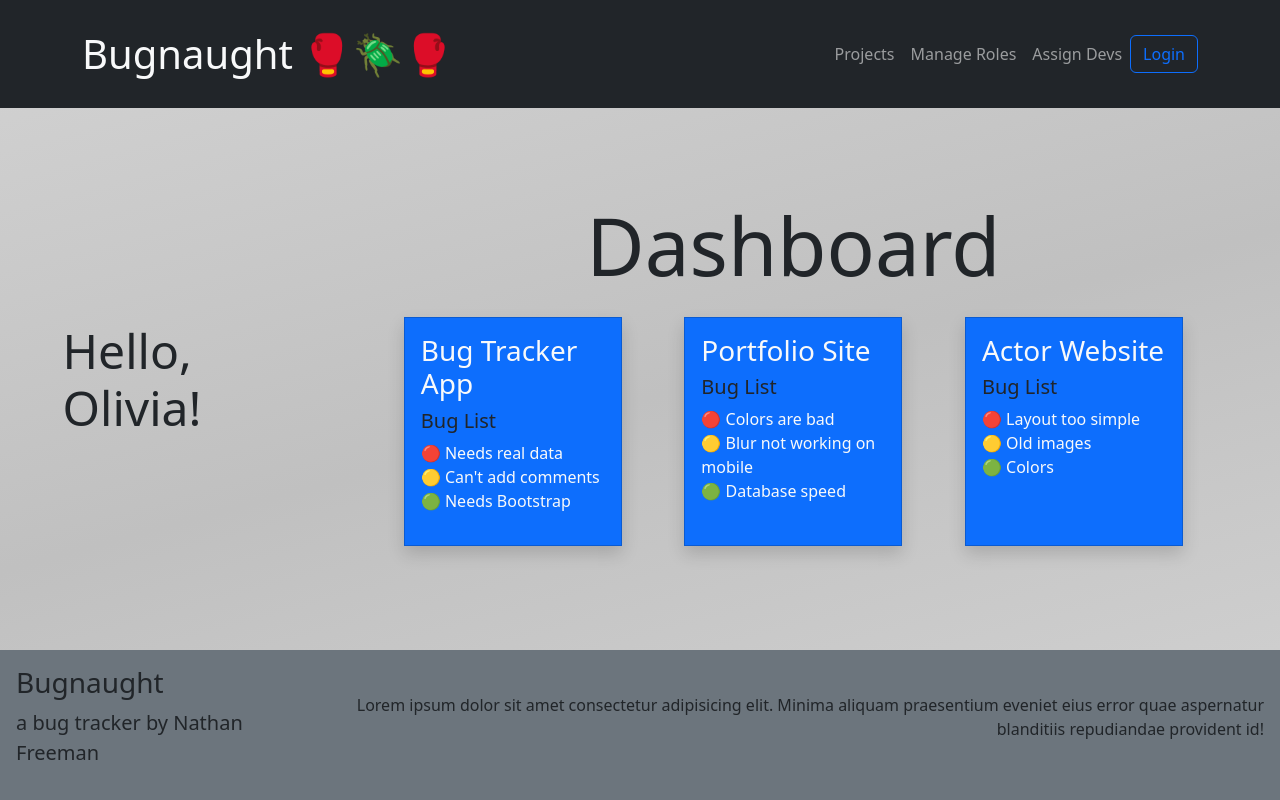
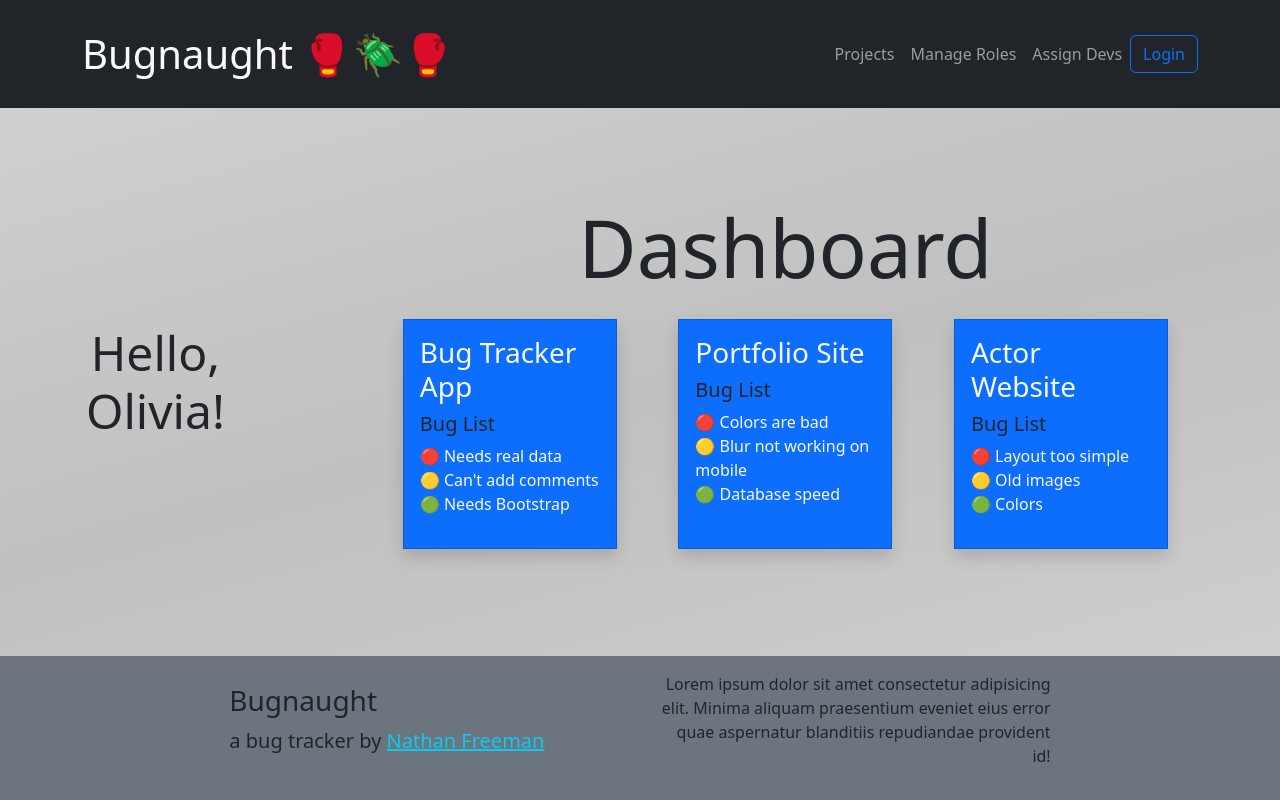
Before and after one commit to Bones81/Bugnaught, a React (Vite) app: page / in a window 1280 px wide. Built offline with nearby package versions, Linux system fonts and the light colour scheme.

Commit message:
Footer styling; setup project click handler; manage some props typing

```diff
--- a/src/App.tsx
+++ b/src/App.tsx
@@ -12,12 +12,12 @@ const App: React.FunctionComponent = () => {
     <>
       <Header setView={setView}/>
       <div className="container-fluid dash-container">
-        <div className="row justify-content-between align-items-center my-3 gx-5">
+        <div className="row justify-content-between align-items-center my-3 gx-3">
           <div className="col-sm-2">
             <InfoPanel />
           </div>
           <div className="col-sm-9">
-            <Dashboard view={view}/>
+            <Dashboard setView={setView} view={view}/>
           </div>
         </div>
       </div>
--- a/src/Dashboard/dashboard.tsx
+++ b/src/Dashboard/dashboard.tsx
@@ -1,4 +1,4 @@
-import { useState, useEffect } from "react"
+import { useState, useEffect, ReactEventHandler } from "react"
 import BugState from "../interfaces/bug"
 import ProjectState from "../interfaces/project"
 
@@ -8,6 +8,13 @@ const Dashboard: React.FunctionComponent<DashboardProps> = (props: any) => {
 
     const [bugs, setBugs] = useState<BugState[]>([])
     const [projects, setProjects] = useState<ProjectState[]>([])
+
+    const handleSelectProject = (e: React.MouseEvent) => {
+        e.preventDefault()
+        console.log(e.target);
+
+
+    }
 
     useEffect(() => {
       setBugs([
@@ -44,7 +51,11 @@ const Dashboard: React.FunctionComponent<DashboardProps> = (props: any) => {
                                 <div className="row justify-content-evenly">
                                 { projects.length ? projects.map( project => {
                                     return (
-                                            <div key={project.id} className="card rounded-0 shadow m-3 p-3 bg-primary col-10 col-lg-3">
+                                            <div
+                                                key={project.id}
+                                                onClick={(e: React.MouseEvent) => handleSelectProject(e)}
+                                                className="card rounded-0 shadow m-3 p-3 bg-primary col-10 col-lg-3"
+                                            >
                                                 <h3 className="text-light">{ project.name }</h3>
                                                 <h5 className="text-dark">Bug List</h5>
                                                 <ul className="list-unstyled">
--- a/src/Footer/footer.tsx
+++ b/src/Footer/footer.tsx
@@ -2,12 +2,12 @@ const Footer: React.FunctionComponent = () => {
     return (
         <>
             <footer className="container-fluid mt-auto bg-secondary">
-                <div className="row align-items-center">
-                    <div className="col-3 p-3">
+                <div className="row align-items-center justify-content-center">
+                    <div className="col-3 col-lg-4 p-3">
                         <h3>Bugnaught</h3>
-                        <p className="text-dark lead"> a bug tracker by Nathan Freeman</p>
+                        <p className="text-dark lead"> a bug tracker by <a className="link-info" href="http://www.nathanfreeman.com" target="_blank">Nathan Freeman</a></p>
                     </div>
-                    <div className="col-9 p-3">
+                    <div className="col-9 col-lg-4 p-3">
                         <p className="text-end text-dark">Lorem ipsum dolor sit amet consectetur adipisicing elit. Minima aliquam praesentium eveniet eius error quae aspernatur blanditiis repudiandae provident id!</p>
                     </div>
                 </div>
--- a/src/InfoPanel/infopanel.tsx
+++ b/src/InfoPanel/infopanel.tsx
@@ -14,7 +14,7 @@ const InfoPanel: React.FunctionComponent = () => {
 
     return (
         <>
-            <Container fluid>
+            <Container fluid className='text-center'>
                 <Row>
                     <Col>
                         {!user ?
--- a/src/interfaces/dashboardprops.ts
+++ b/src/interfaces/dashboardprops.ts
@@ -1,5 +1,6 @@
 interface DashboardProps {
-    view: String
+    view: String,
+    setView: React.Dispatch<React.SetStateAction<string>>
 }
 
 export default DashboardProps
```
